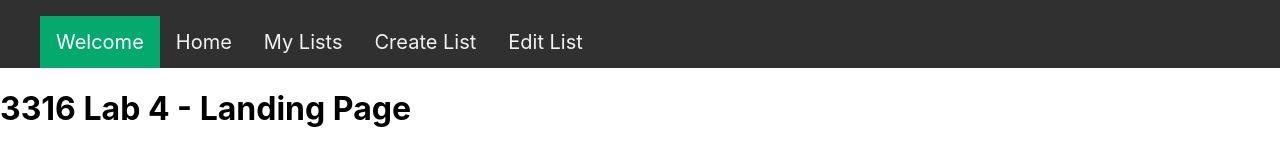
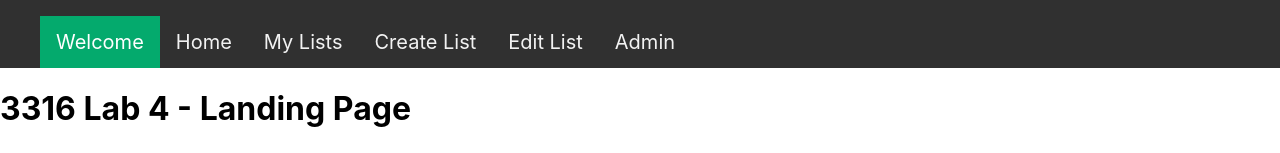
Before and after one commit to GreggyKaleggy/se3316-gkaloger-jburanpu-lab4, a React (Create React App) app in the folder client/: page / in a window 1280 px wide. Shown: the top 153 px of the page. Built offline with nearby package versions, Linux system fonts and the light colour scheme.

Commit message:
Admin route
Quickly added Admin route for DMCA takedown and other Admin tools

```diff
--- a/client/src/topnav.js
+++ b/client/src/topnav.js
@@ -11,6 +11,7 @@ export default function Topnav(){
                 <ActiveLink href="/Lists">My Lists</ActiveLink>
                 <ActiveLink href="/Genres">Create List</ActiveLink>
                 <ActiveLink href="/Artists">Edit List</ActiveLink>
+                <ActiveLink href="/Tracks">Admin</ActiveLink>
                 </li>
             </ul>
         </nav>
```
